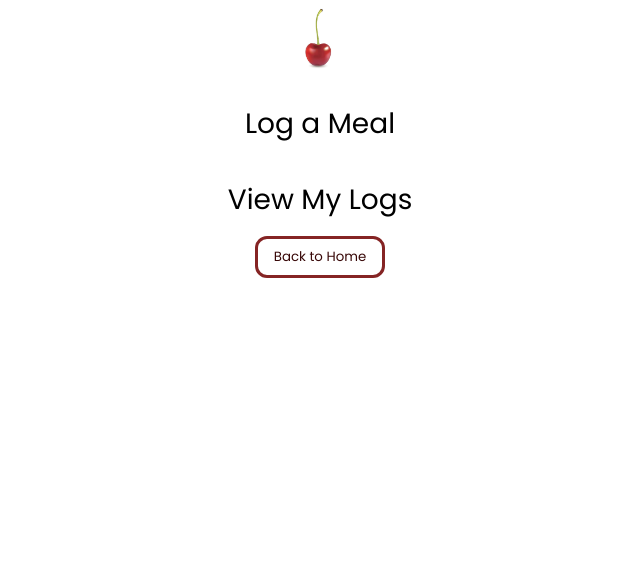
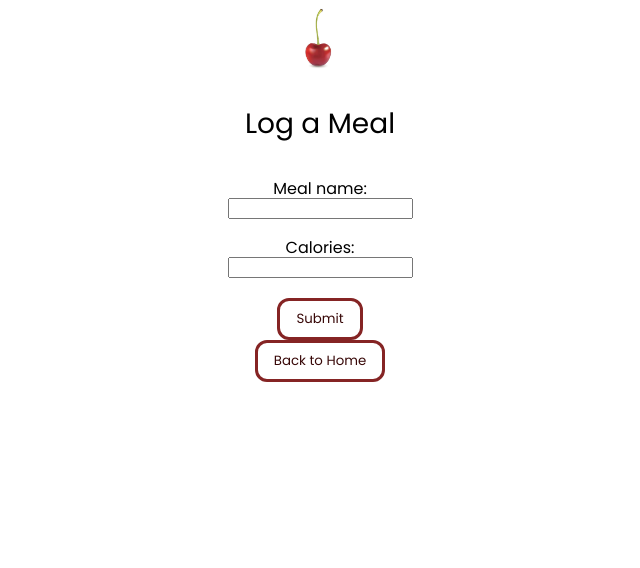
Before and after one commit to jdofat/MiniProject3JadeDofat, a Flask app: page /log in a window 1280 px wide. Shown: the part 264-832 px from the top of the page, without its empty margins (320-960 px from the left). Run offline with Flask 3, Linux system fonts and the light colour scheme.

Commit message:
Update log.html

```diff
--- a/templates/log.html
+++ b/templates/log.html
@@ -20,11 +20,22 @@
         <img src="cherry.jpg" alt="Cherry">
              <br>
        <h2>Log a Meal</h2>
+
+    <br>
+    {% if message %}
+      <p>{{ message }}</p>
+    {% endif %}
     <br>
 
+    <form method="POST">
 
-        <h2>View My Logs</h2>
-    <br>
+     <label>Meal name:</label><br>
+      <input type="text" name="meal" required><br><br>
+     <label>Calories:</label><br>
+      <input type="number" name="calories" required><br><br>
+     <button type="submit">Submit</button>
+
+    </form>
 
         <a href="index.html">
             <button type="button">Back to Home</button>
```
